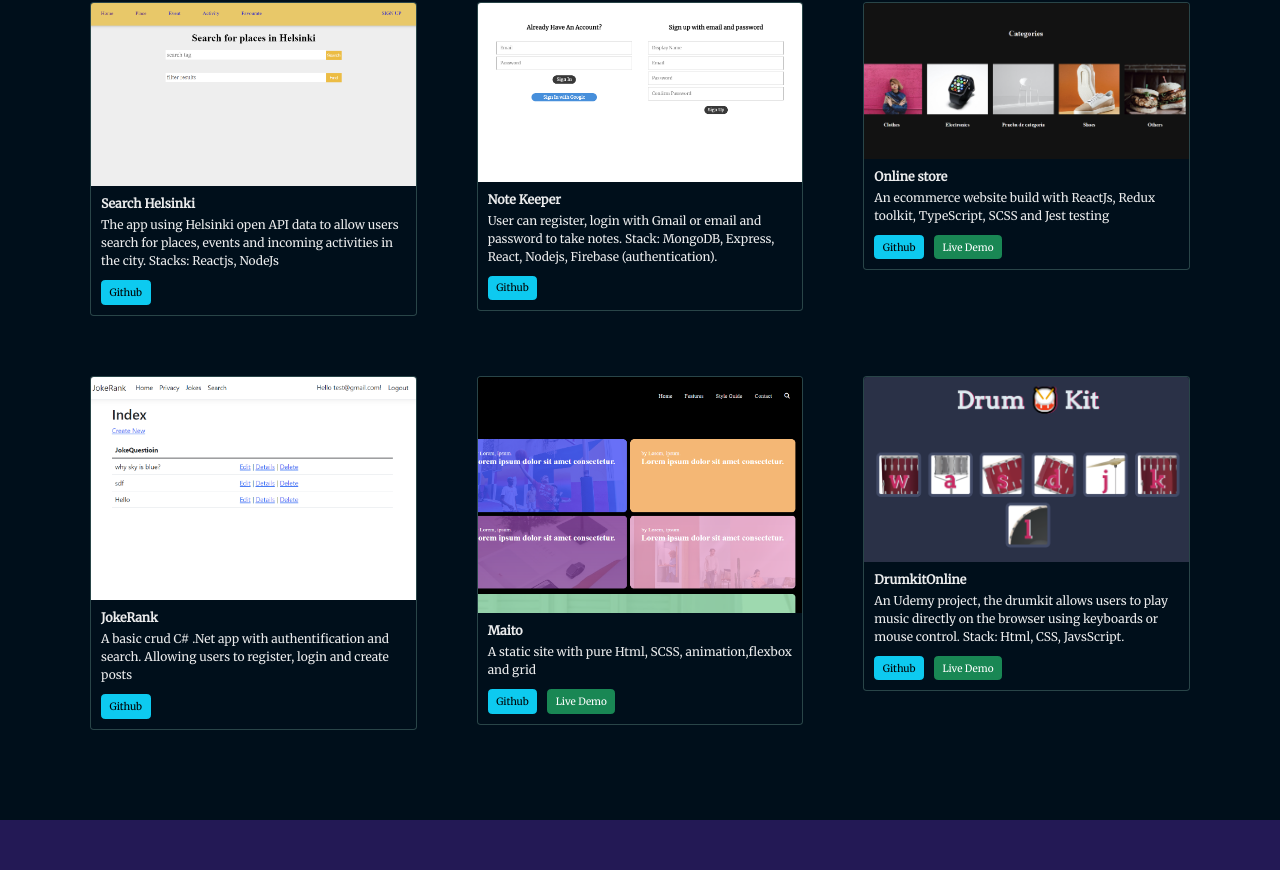
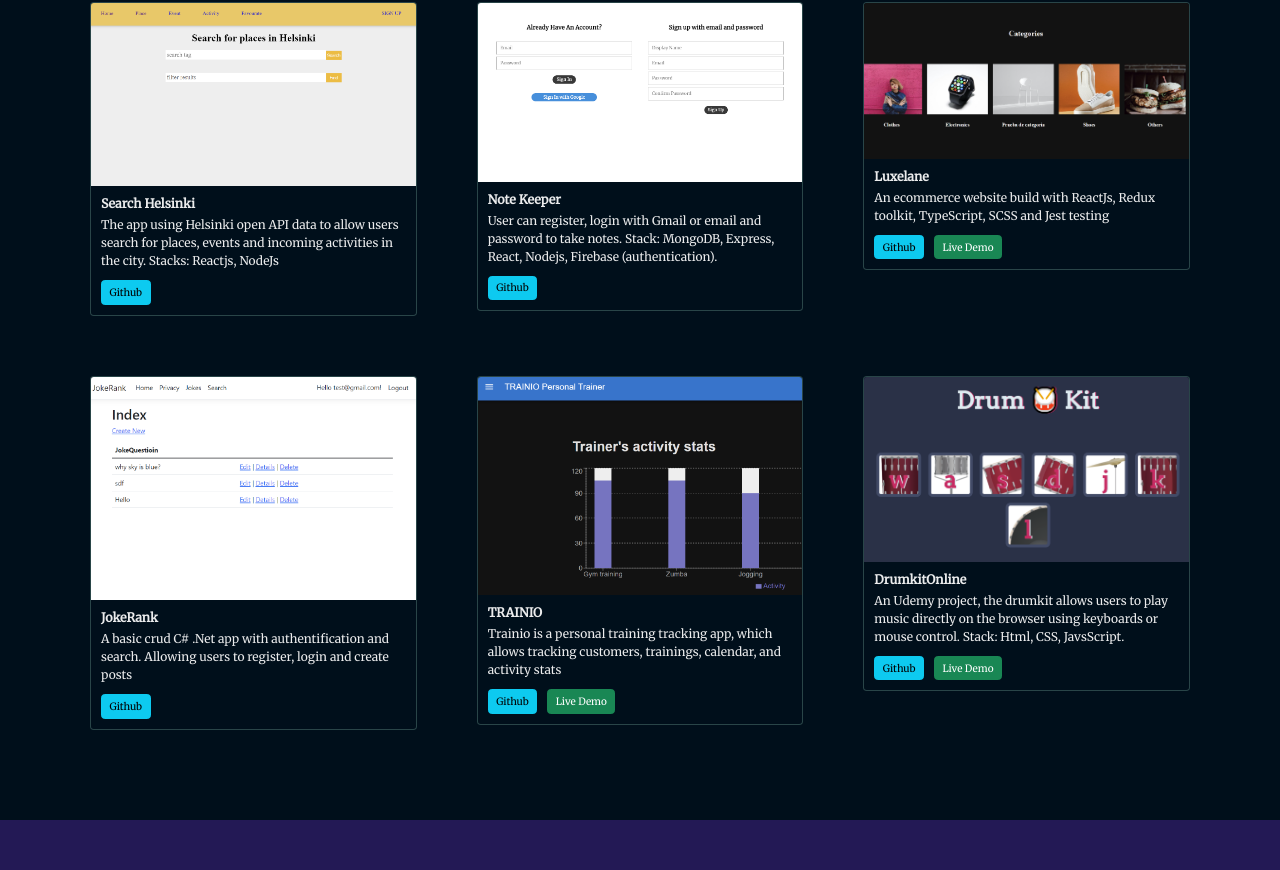
Before and after one commit to HungHoang108/Portfolio_React, a React (Create React App) app in the folder client/: page /project in a window 1280 px wide. Shown: the part 632-1502 px from the top of the page. Built offline with nearby package versions, Linux system fonts and the light colour scheme.

Commit message:
edit projects

```diff
--- a/client/src/route/projects/project.route.jsx
+++ b/client/src/route/projects/project.route.jsx
@@ -3,7 +3,7 @@ import ProjectCard from "../../component/card/card.component";
 import EcomImg from "../../img/ecom.png";
 import HsApi from "../../img/Helsiki-API.png";
 import NoteKeeper from "../../img/NoteKeeper.png";
-import Maito from "../../img/maito.png";
+import trainio from "../../img/trainio.png";
 import JokeRank from "../../img/JokeRank.png";
 import drumKit from "../../img/drumKit.png";
 
@@ -26,11 +26,11 @@ const Project = () => {
           gitHubUrl="https://github.com/HungHoang108/NoteKeeper-FullStack/tree/master"
         />
         <ProjectCard
-          title="Online store"
+          title="Luxelane"
           description="An ecommerce website build with ReactJs, Redux toolkit, TypeScript, SCSS and Jest testing"
           image={EcomImg}
-          gitHubUrl="https://github.com/HungHoang108/frontend-project-public"
-          url="https://merry-genie-108.netlify.app/"
+          gitHubUrl="https://github.com/HungHoang108/luxelane"
+          url="https://luxelane.netlify.app/"
         />
         <ProjectCard
           title="JokeRank"
@@ -40,11 +40,11 @@ const Project = () => {
         />
 
         <ProjectCard
-          title="Maito"
-          description="A static site with pure Html, SCSS, animation,flexbox and grid"
-          image={Maito}
-          gitHubUrl="https://github.com/HungHoang108/scss-assignment-integrify"
-          url="https://hunghoang108.github.io/scss-assignment-integrify/"
+          title="TRAINIO"
+          description="Trainio is a personal training tracking app, which allows tracking customers, trainings, calendar, and activity stats"
+          image={trainio}
+          gitHubUrl="https://github.com/HungHoang108/PersonalTrainer"
+          url="https://trainio.netlify.app/"
         />
 
         <ProjectCard
```
Also changed, not shown: client/src/img/trainio.png (added).
